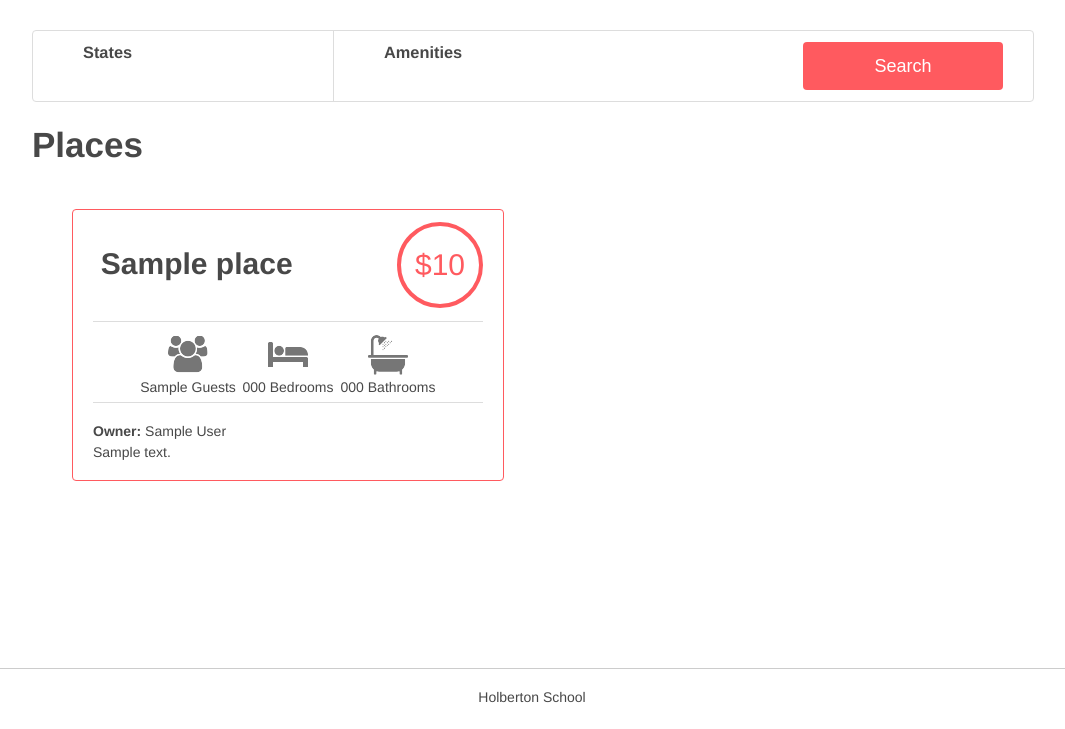
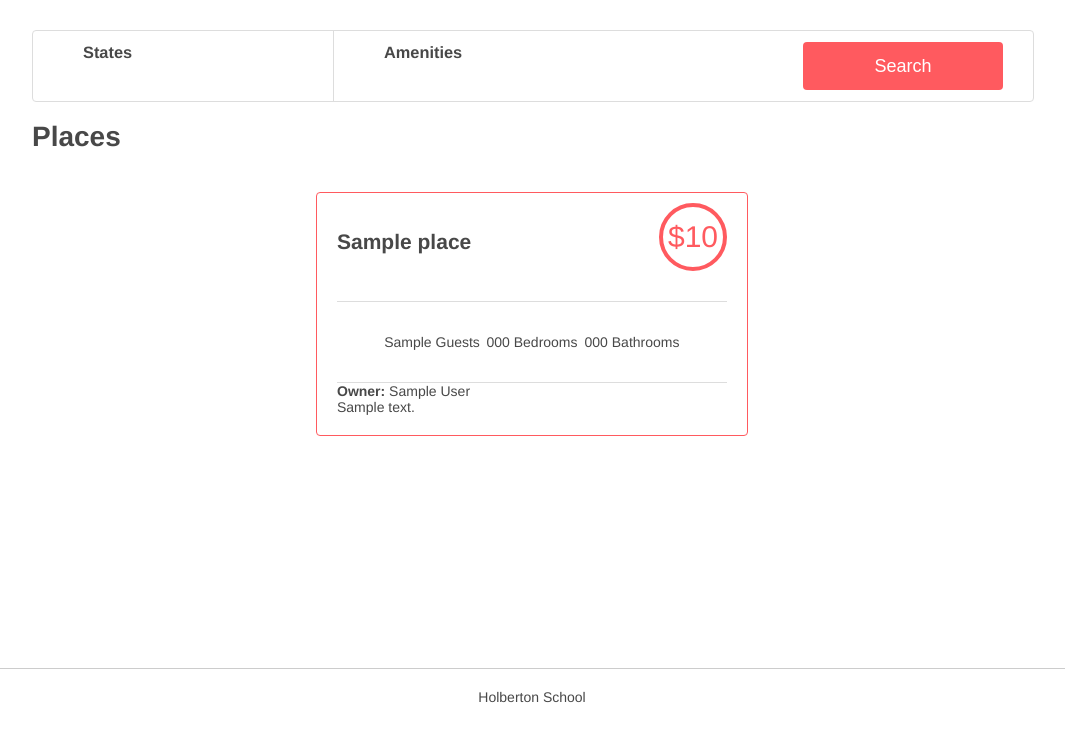
Before and after one commit to LexUpgrade/AirBnB_clone_v4, a Flask app: template web_dynamic/templates/0-hbnb.html in a window 1280 px wide. Shown: the part 71-800 px from the top of the page, without its empty margins (108-1173 px from the left). Run offline with Flask 3, Linux system fonts and the light colour scheme; the template is opened without the code that fills it: most values are stand-ins (such as "Sample title", 1, 10 or a date in 2020).

Commit message:
Updated all css files

```diff
--- a/web_dynamic/static/styles/3-header.css
+++ b/web_dynamic/static/styles/3-header.css
@@ -9,3 +9,15 @@
     left: 20px;
     height: 100%;
 }
+
+#app_status {
+    margin-right: 30px;
+    border-radius: 50%;
+    width: 40px;
+    height: 40px;
+    background-color: #CCCCCC;
+}
+
+#api_status.available {
+    background-color: #FF545F;
+}
--- a/web_dynamic/static/styles/8-places.css
+++ b/web_dynamic/static/styles/8-places.css
@@ -1,101 +1,108 @@
 .places {
-    column-count: 2;
-    columns: 30em;
+    width: 100%;
+    border: 0;
+    display: flex;
+    flex-direction: row;
+    flex-wrap: wrap;
     justify-content: center;
-    padding: 0 20px;
-    margin-top: 1%;
-    margin-bottom: 8%;
-}
-@media only screen and (max-width: 920px)
-{
-    .places {
-	display: flex;
-	flex-wrap: wrap;
-    }
 }
 
-.placesh1 h1 {
-    width: 100%;
-    margin-right: 400px;
-    text-align: left;
-    font-size: 35px;
+.places > h1 {
+    font-size: 30px;
+    padding-left: 20px;
+    padding-top: 20px;
+    margin-bottom: 0px;
+    flex: 0 1 100%;
+}
+.places > article {
+    width: 390px;
+    max-height: fit-content;
+    padding: 20px 20px 20px 20px;
+    margin: 20px 20px 20px 20px;
+    border: 1px solid #FF5A5F;
+    border-radius: 4px;
+    display: flex;
+    flex-direction: column;
+    justify-content: flex-start;
+    position: relative;
 }
 
-.places article {
-    -webkit-column-break-inside: avoid;
-    page-break-inside: avoid;
-    display: inline-block;
-    width: 390px;
-    height: 100%;
-    padding: 20px;
-    margin: 20px;
-    border: 1px solid #FF5A5F;
-    border-radius: 4px;
-}
-.places h2 {
+.places > article > h2 {
     font-size: 30px;
-    text-align: center;
-    margin-top: 0;
-}
-.title_box {
-    display: flex;
-    justify-content: space-between;
-    margin-top: -2%;
+    margin: 0 20% 0 0;
+    padding: 5px;
 }
 
-.title_box h2 {
-    text-align: left;
-    margin: 25px 3% 40px 2%;
-    max-width: 75%;
-    word-wrap: break-word;
-}
 .price_by_night {
+    color: #FF5A5F;
+    border: 4px solid #FF5A5F;
+    min-width: 60px;
+    height: 60px;
+    font-size: 30px;
+    border-radius: 50%;
     display: flex;
-    height: 60px;
-    min-width: 60px;
-    font-size: 30px;
     justify-content: center;
     align-items: center;
-    color: #FF5A5F;
-    border: 4px solid #FF5A5F;
-    border-radius: 50%;
-    align-items: center;
-    padding: 2.3%;
+    margin-left: auto;
+    position: absolute;
+    top: 10px;
+    right: 20px;
+}
+.price_by_night > p {
+    margin: 0 0 0 0;
 }
 
 .information {
+    align-self: center;
+    height: 80px;
+    width: 100%;
+    border-top: 1px solid #DDDDDD;
+    border-bottom: 1px solid #DDDDDD;
+    margin-top: 30px;
     display: flex;
     justify-content: center;
     align-items: center;
-    height: 80px;
-    border-top: 1px solid #DDDDDD;
-    border-bottom: 1px solid #DDDDDD;
-    margin-bottom: 5%;
 }
 
-.information div {
-    display: flex;
-    justify-content: flex-end;
-    align-items: center;
-    flex-direction: column;
-    height: 65px;
+.max_guest, .number_rooms, .number_bathrooms {
+    width: 100px;
+    text-align: center;
 }
 
-.information .max_guest {
-    background: url("../images/icon_group.png") no-repeat top center;
-    width: 100px;
+.max_guest > p, .number_rooms > p, .number_bathrooms > p{
+    margin-top: auto;
+    margin-bottom: auto;
 }
 
-.information .number_rooms {
-    background: url("../images/icon_bed.png") no-repeat top center;
-    width: 100px;
+.guest_image {
+    margin-left: auto;
+    margin-right: auto;
+    height: 50px;
+    width: 50px;
+    background: url("../images/icon_group.png") no-repeat center;
 }
 
-.information .number_bathrooms {
-    background: url("../images/icon_bath.png") no-repeat top center;
-    width: 100px;
+.bed_image {
+    margin-left: auto;
+    margin-right: auto;
+    height: 50px;
+    width: 50px;
+    background: url("../images/icon_bed.png") no-repeat center;
 }
 
-.user {
-  margin-bottom: 1.5%;
+.bath_image {
+    margin-left: auto;
+    margin-right: auto;
+    height: 50px;
+    width: 50px;
+    background: url("../images/icon_bath.png") no-repeat center;
 }
+
+.user > p {
+    margin-top: 20px;
+    margin-bottom: 0px;
+}
+.description > p {
+    margin-top: 7px;
+    margin-bottom: 0px;
+}
```
